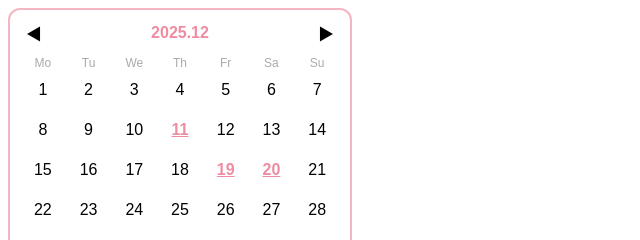
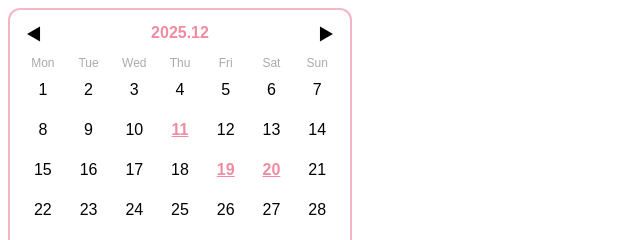
Before and after one commit to Sohyeon97/calendar-widget_notion, a plain HTML site: page index.html in a window 1280 px wide. Shown: the top 240 px of the page, 0-640 px from the left. Drawn offline with Linux system fonts and the light colour scheme.

Commit message:
index.html

```diff
--- a/index.html
+++ b/index.html
@@ -15,13 +15,13 @@
     </div>
 
     <div class="calendar-grid">
-      <div class="day-name">Mo</div>
-      <div class="day-name">Tu</div>
-      <div class="day-name">We</div>
-      <div class="day-name">Th</div>
-      <div class="day-name">Fr</div>
-      <div class="day-name">Sa</div>
-      <div class="day-name">Su</div>
+      <div class="day-name">Mon</div>
+      <div class="day-name">Tue</div>
+      <div class="day-name">Wed</div>
+      <div class="day-name">Thu</div>
+      <div class="day-name">Fri</div>
+      <div class="day-name">Sat</div>
+      <div class="day-name">Sun</div>
 
       <!-- 날짜는 JS가 채워줌 -->
     </div>
```
